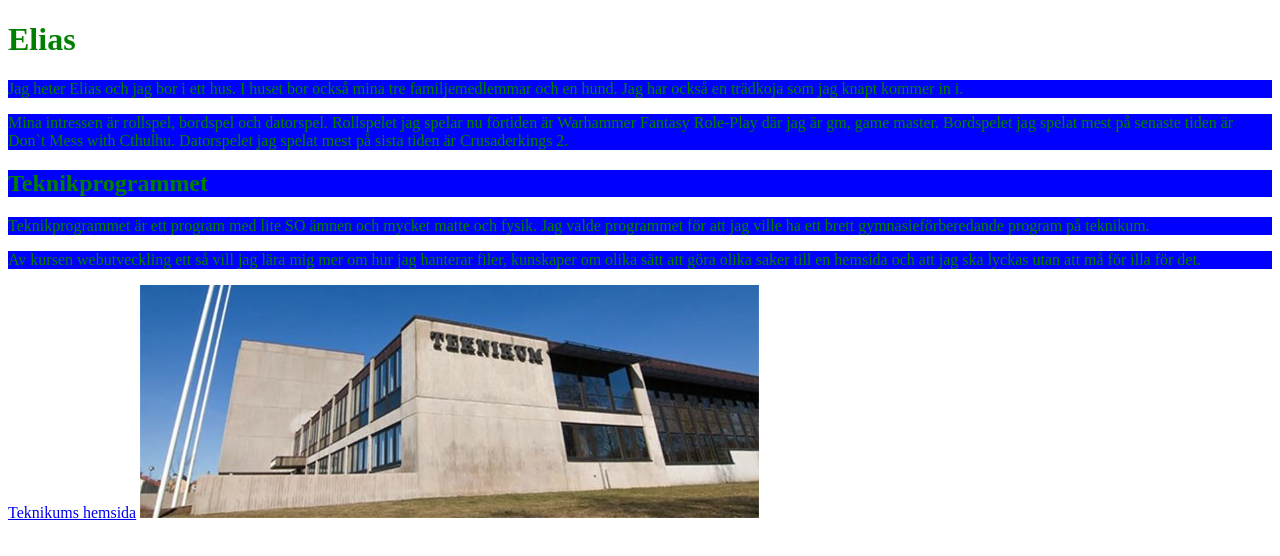
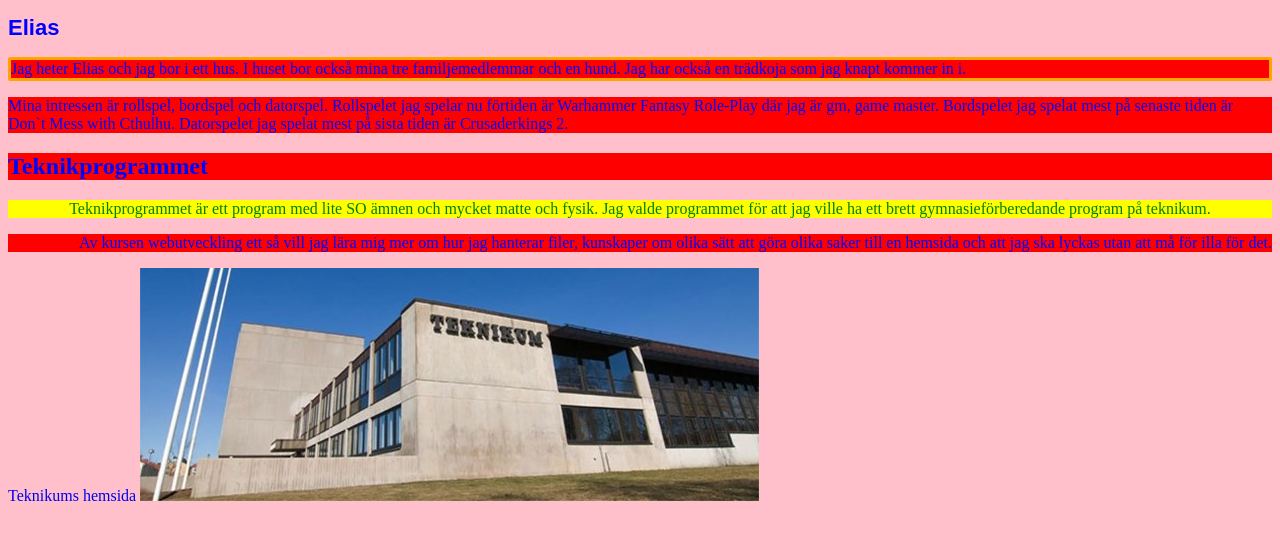
Before and after one commit to Elias-Olofsson/upgift1, a plain HTML site: page Upgift1.html in a window 1280 px wide. Drawn offline with Linux system fonts and the light colour scheme.

Commit message:
Add files via upload

```diff
--- a/Upgift1.css
+++ b/Upgift1.css
@@ -1,9 +1,28 @@
+body{
+  background-color: pink;
+}
 h2, p{
-  color:green;
-  background-color: blue;
+  color: blue;
+  background-color: red;
 }
 h1{
-  color:green;
-  text-decoration: Arial;
-  text-decoration: 22px;
+  color: blue;
+  font-family: arial;
+  font-size: 22px;
 }
+.textommig{
+  border: solid;
+  border-radius: 2px;
+  border-color: orange;
+}
+.skolprogrammet{
+  color: green;
+  background-color: yellow;
+  text-align: center;
+}
+.skolkursen{
+  text-align: right;
+}
+.lankentillskolan{
+  text-decoration: none;
+}
--- a/Upgift1.html
+++ b/Upgift1.html
@@ -4,13 +4,13 @@
 
   <head>
 	<meta charset="utf8">
-	<link href = Upgift1.css rel = stylesheet>
+	<link href = "Upgift1.css" rel = "stylesheet">
 	<title>Uppgift 1</title>
   </head>
 
   <body>
     <h1>Elias</h1>
-				<p>
+				<p class = "textommig">
 				Jag heter Elias och jag bor i ett hus. I huset bor också mina tre familjemedlemmar och en hund. Jag har också en trädkoja som jag knapt kommer in i.
 				</p>
 				<p>
@@ -24,17 +24,17 @@
 			<h2>
 				Teknikprogrammet
 			</h2>
-				<p>
+				<p class = "skolprogrammet">
 				Teknikprogrammet är ett program med lite SO ämnen och mycket matte och fysik. Jag valde programmet för att jag ville ha ett brett gymnasieförberedande program på teknikum.
 				</p>
 				<p>
 				</p>
 				<p>
 				</p>
-				<p>
+				<p class = "skolkursen">
 				Av kursen webutveckling ett så vill jag lära mig mer om hur jag hanterar filer, kunskaper om olika sätt att göra olika saker till en hemsida och att jag ska lyckas utan att må för illa för det.
 				</p>
-				<a href = "https://www.vaxjo.se/sidor/forskola-och-skola/gymnasieskola/teknikum.html">Teknikums hemsida</a>
+				<a class = "lankentillskolan" href = "https://www.vaxjo.se/sidor/forskola-och-skola/gymnasieskola/teknikum.html">Teknikums hemsida</a>
 				<img src = "vaxjo_teknikum (1).jpg" alt = "Bild på skola">
   </body>
 
```
